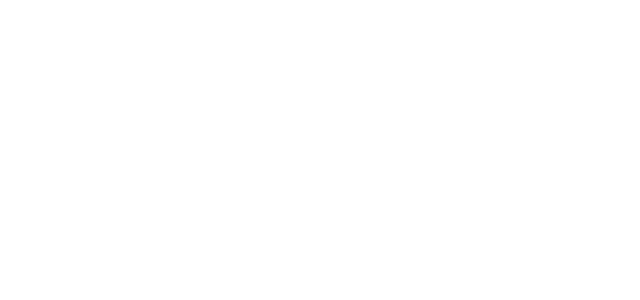
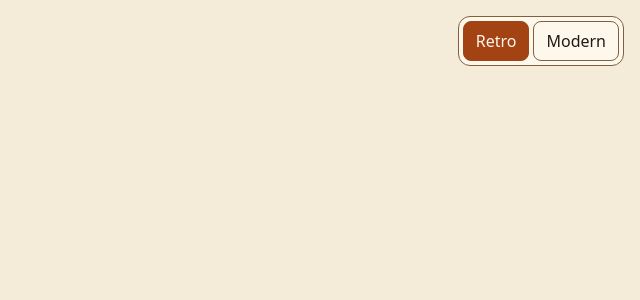
Before and after one commit to juxton/juxton.link, a Next.js app: page / in a window 1280 px wide. Shown: the top 300 px of the page, without its empty margins (640-1280 px from the left). Built offline with nearby package versions, Linux system fonts and the light colour scheme.

Commit message:
Add root-level retro/modern theme system (#1)

```diff
--- a/app/globals.css
+++ b/app/globals.css
@@ -1,4 +1,23 @@
 @import "tailwindcss";
+
+:root,
+html[data-theme="retro"] {
+  --color-bg: #f4ecd8;
+  --color-fg: #1e1a16;
+  --color-surface: #fdf8eb;
+  --color-border: #7f5f3d;
+  --color-accent: #a34212;
+  --color-accent-contrast: #fff7ed;
+}
+
+html[data-theme="modern"] {
+  --color-bg: #0f172a;
+  --color-fg: #e2e8f0;
+  --color-surface: #111827;
+  --color-border: #334155;
+  --color-accent: #38bdf8;
+  --color-accent-contrast: #06202e;
+}
 
 html,
 body {
@@ -7,4 +26,42 @@
 
 body {
   margin: 0;
+  background-color: var(--color-bg);
+  color: var(--color-fg);
+  transition: background-color 0.2s ease, color 0.2s ease;
 }
+
+.theme-selector {
+  position: fixed;
+  top: 1rem;
+  right: 1rem;
+  z-index: 50;
+  display: inline-flex;
+  gap: 0.25rem;
+  padding: 0.25rem;
+  border: 1px solid var(--color-border);
+  border-radius: 0.75rem;
+  background-color: var(--color-surface);
+}
+
+.theme-option {
+  appearance: none;
+  border: 1px solid var(--color-border);
+  border-radius: 0.5rem;
+  padding: 0.45rem 0.75rem;
+  background-color: transparent;
+  color: var(--color-fg);
+  text-transform: capitalize;
+  cursor: pointer;
+}
+
+.theme-option[data-selected="true"] {
+  border-color: var(--color-accent);
+  background-color: var(--color-accent);
+  color: var(--color-accent-contrast);
+}
+
+.theme-option:focus-visible {
+  outline: 2px solid var(--color-accent);
+  outline-offset: 2px;
+}
--- a/app/layout.tsx
+++ b/app/layout.tsx
@@ -1,4 +1,9 @@
 import type { Metadata } from "next";
+import Script from "next/script";
+
+import ThemeSelector from "@/components/ThemeSelector";
+import { DEFAULT_THEME, THEME_STORAGE_KEY } from "@/lib/theme";
+
 import "./globals.css";
 
 export const metadata: Metadata = {
@@ -6,14 +11,35 @@
   description: "juxton.link",
 };
 
+const themeBootstrapScript = `(function(){
+  var key=${JSON.stringify(THEME_STORAGE_KEY)};
+  var fallback=${JSON.stringify(DEFAULT_THEME)};
+  var valid={ retro: true, modern: true };
+  try {
+    var stored=window.localStorage.getItem(key);
+    var nextTheme=valid[stored] ? stored : fallback;
+    document.documentElement.dataset.theme=nextTheme;
+  } catch (error) {
+    document.documentElement.dataset.theme=fallback;
+  }
+})();`;
+
 export default function RootLayout({
   children,
 }: Readonly<{
   children: React.ReactNode;
 }>) {
   return (
-    <html lang="en">
-      <body>{children}</body>
+    <html lang="en" data-theme={DEFAULT_THEME} suppressHydrationWarning>
+      <body>
+        <Script
+          id="theme-bootstrap"
+          strategy="beforeInteractive"
+          dangerouslySetInnerHTML={{ __html: themeBootstrapScript }}
+        />
+        <ThemeSelector />
+        {children}
+      </body>
     </html>
   );
 }
--- /dev/null
+++ b/components/ThemeSelector.tsx
@@ -0,0 +1,49 @@
+"use client";
+
+import { useEffect, useState } from "react";
+import {
+  DEFAULT_THEME,
+  type Theme,
+  THEMES,
+  readStoredTheme,
+  writeStoredTheme,
+} from "@/lib/theme";
+
+export default function ThemeSelector() {
+  const [theme, setTheme] = useState<Theme>(() => {
+    if (typeof window === "undefined") {
+      return DEFAULT_THEME;
+    }
+
+    return readStoredTheme(window.localStorage);
+  });
+
+  useEffect(() => {
+    document.documentElement.dataset.theme = theme;
+    writeStoredTheme(theme, window.localStorage);
+  }, [theme]);
+
+  function handleThemeSelect(nextTheme: Theme) {
+    setTheme(nextTheme);
+  }
+
+  return (
+    <div className="theme-selector" role="group" aria-label="Theme selector">
+      {THEMES.map((themeOption) => (
+        <button
+          key={themeOption}
+          type="button"
+          className="theme-option"
+          aria-label={`Switch to ${themeOption} theme`}
+          aria-pressed={theme === themeOption}
+          data-selected={theme === themeOption}
+          onClick={() => {
+            handleThemeSelect(themeOption);
+          }}
+        >
+          {themeOption}
+        </button>
+      ))}
+    </div>
+  );
+}
--- /dev/null
+++ b/lib/theme.ts
@@ -0,0 +1,32 @@
+export const THEME_STORAGE_KEY = "juxton.theme";
+
+export const THEMES = ["retro", "modern"] as const;
+
+export type Theme = (typeof THEMES)[number];
+
+export const DEFAULT_THEME: Theme = "retro";
+
+export function isTheme(value: unknown): value is Theme {
+  return typeof value === "string" && THEMES.includes(value as Theme);
+}
+
+export function readStoredTheme(storage: Storage | null = globalThis.localStorage): Theme {
+  if (!storage) {
+    return DEFAULT_THEME;
+  }
+
+  const rawValue = storage.getItem(THEME_STORAGE_KEY);
+
+  return isTheme(rawValue) ? rawValue : DEFAULT_THEME;
+}
+
+export function writeStoredTheme(
+  theme: Theme,
+  storage: Storage | null = globalThis.localStorage,
+): void {
+  if (!storage || !isTheme(theme)) {
+    return;
+  }
+
+  storage.setItem(THEME_STORAGE_KEY, theme);
+}
```
